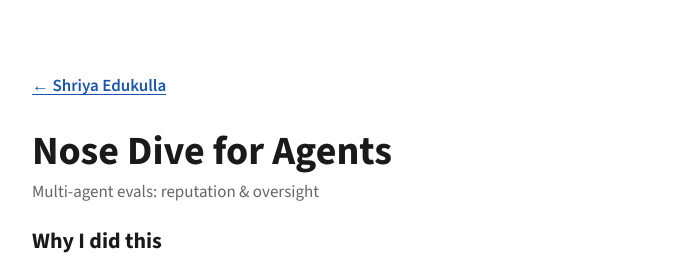
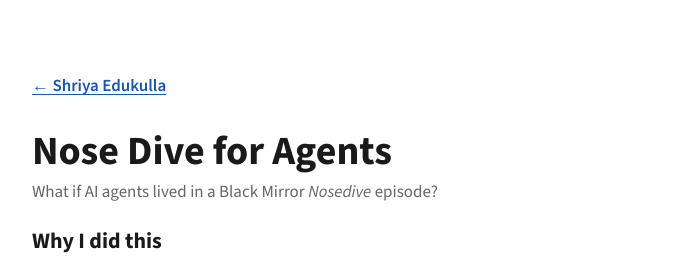
Before and after one commit to shriya1111/shriya1111.github.io, a plain HTML site: page projects/nose-dive-for-agents/index.html in a window 1280 px wide. Shown: the top 268 px of the page, without its empty margins (292-984 px from the left). Drawn offline with nearby package versions, Linux system fonts and the light colour scheme.

Commit message:
New subtitle for Nose Dive for Agents
Co-Authored-By: Claude Opus 5.5 <noreply@anthropic.com>
Claude-Session: https://claude.ai/code/session_0131zGu2QDnKwXzh2uTHZRLo

```diff
--- a/projects/nose-dive-for-agents/index.html
+++ b/projects/nose-dive-for-agents/index.html
@@ -66,7 +66,7 @@ footer a{margin-right:16px}
 <a class="back" href="../../">← Shriya Edukulla</a>
 
   <h1>Nose Dive for Agents</h1>
-  <span class="area">Multi-agent evals: reputation &amp; oversight</span>
+  <span class="area">What if AI agents lived in a Black Mirror <i>Nosedive</i> episode?</span>
   <h2 class="first">Why I did this</h2>
   <p>I wanted to create conditions similar to real life and see how agents interact with each other, and whether they become safer because they are being judged. I remembered a Black Mirror episode that made me reflect on technology, and I wanted to recreate it with agents to see what would happen.</p>
   <p>The next step is to test what happens when agents can’t change their own scores. Would they accept their situation, or deceive even more? Would they have more negative thoughts but not act on them, or would they team up and betray each other?</p>
```
